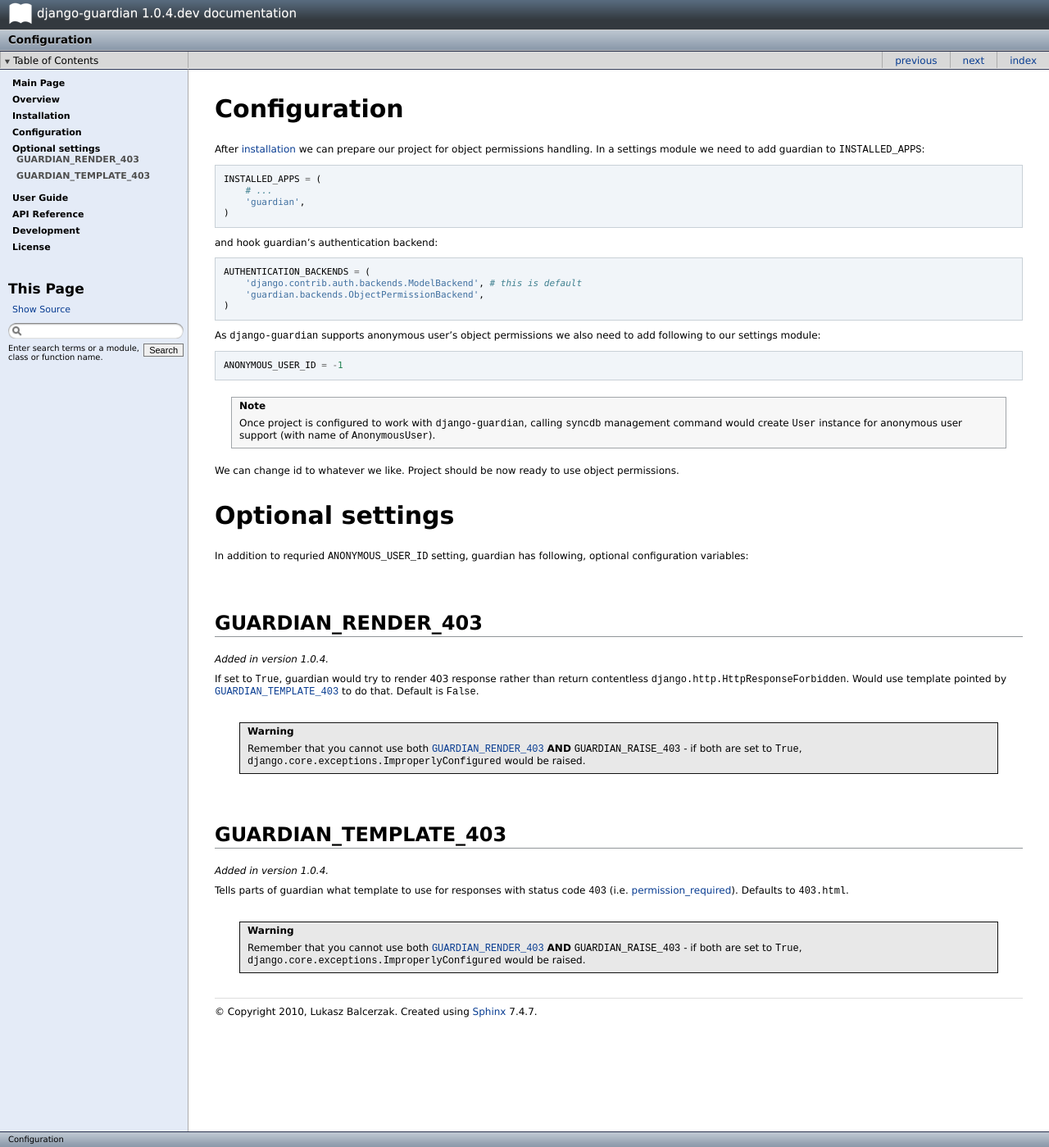
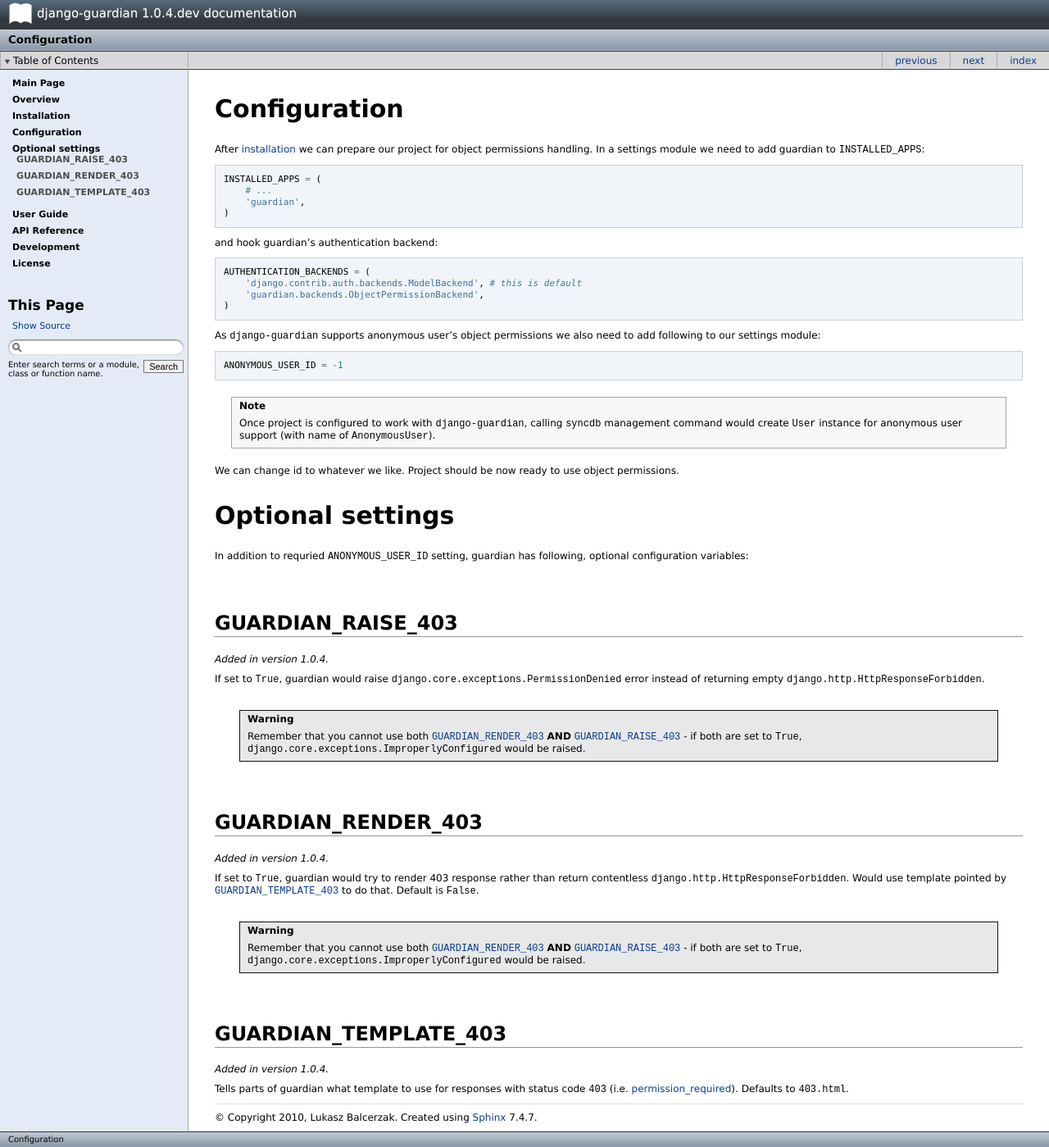
Before and after one commit to django-guardian/django-guardian, a Sphinx documentation site: the page built from docs/configuration.rst, in a window 1280 px wide. Shown: the whole page at 82% size. Built offline with Sphinx 7.4.7, drawn with Linux system fonts in a browser that asks for light colours.

Commit message:
Updated settings documentation

```diff
--- a/docs/configuration.rst
+++ b/docs/configuration.rst
@@ -40,6 +40,25 @@
 optional configuration variables:
 
 
+.. setting:: GUARDIAN_RAISE_403
+
+GUARDIAN_RAISE_403
+------------------
+
+.. versionadded:: 1.0.4
+
+If set to ``True``, guardian would raise
+``django.core.exceptions.PermissionDenied`` error instead of returning empty
+``django.http.HttpResponseForbidden``.
+
+.. warning::
+
+ Remember that you cannot use both :setting:`GUARDIAN_RENDER_403` **AND**
+ :setting:`GUARDIAN_RAISE_403` - if both are set to ``True``,
+ ``django.core.exceptions.ImproperlyConfigured`` would be raised.
+
+
+
 .. setting:: GUARDIAN_RENDER_403
 
 GUARDIAN_RENDER_403
```
Also changed, not shown: other parts of docs/configuration.rst (+0 -6 lines).
